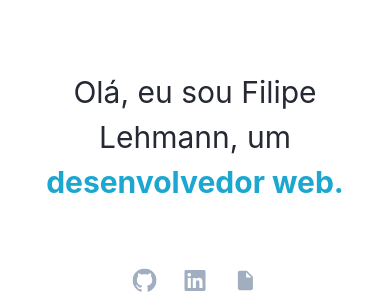
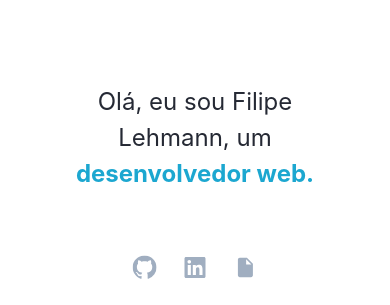
Before and after one commit to jcserv/portfolio, a Next.js app: page / in a window 390 px wide. Shown: the part 215-520 px from the top of the page. Built offline with nearby package versions, Linux system fonts and the light colour scheme.

Commit message:
mobile fixes

```diff
--- a/styles/sections/Landing.module.css
+++ b/styles/sections/Landing.module.css
@@ -9,12 +9,6 @@
   padding-bottom: 50px;
   width: 55%;
 	margin: auto;
-}
-@media only screen and (max-width: 600px) {
-	.center {
-		width: 80%;
-		font-size: 12px;
-	}
 }
 
 .learn {
@@ -30,9 +24,19 @@
 }
 
 .tagline {
-  font-size: 2.5em;
+  font-size: 2em;
 }
 
 .blue {
   color: "#19aad5";
 }
+
+@media only screen and (max-width: 600px) {
+	.center {
+		width: 80%;
+		font-size: 1.5rem;
+	}
+	.tagline{
+		font-size: 1.5rem;
+	}
+}
```
Also changed, not shown: 1 other file (tests, documents, lock files or other folders).
